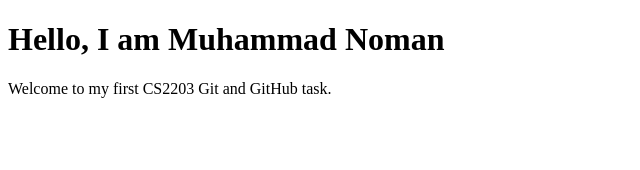
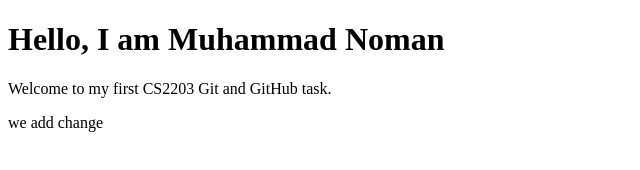
Before and after one commit to muhammadNoman-pixel/CS2203-Week-1-Task, a plain HTML site: page index.html in a window 1280 px wide. Shown: the whole page, without its empty margins (0-640 px from the left). Drawn offline with Linux system fonts and the light colour scheme.

Commit message:
Update index.html

```diff
--- a/index.html
+++ b/index.html
@@ -10,6 +10,7 @@
     <h1>Hello, I am Muhammad Noman</h1>
 
     <p>Welcome to my first CS2203 Git and GitHub task.</p>
+    <p>we add change </p>
 
 </body>
 </html>
```
